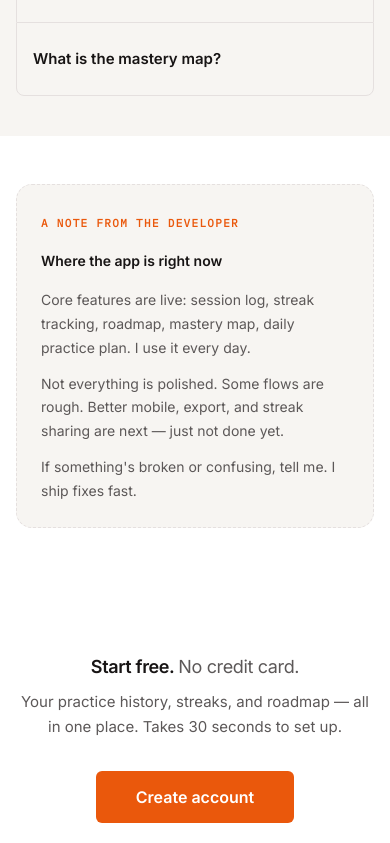
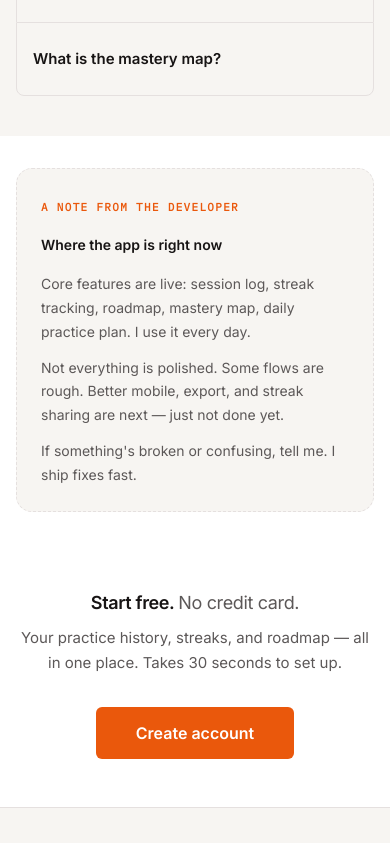
Before and after one commit to rajathbrgowda/guitar-mastery-hub, a React (Vite) app in the folder client/: page / in a window 390 px wide. Shown: the part 5220-6063 px from the top of the page. Built offline with nearby package versions, Linux system fonts and the light colour scheme; no server answers; some icons are missing.

Commit message:
feat(mobile): compress final landing section padding on xs
OpenDevNote: py xs:6→4. CloseCTA: py xs:10→6, sm:14→10.
Reduces scroll depth on small screens.

```diff
--- a/client/src/components/CloseCTA.tsx
+++ b/client/src/components/CloseCTA.tsx
@@ -30,7 +30,7 @@ export default function CloseCTA() {
   return (
     <Box
       id="get-started"
-      sx={{ bgcolor: 'background.default', py: { xs: 10, sm: 14 }, textAlign: 'center' }}
+      sx={{ bgcolor: 'background.default', py: { xs: 6, sm: 10 }, textAlign: 'center' }}
       aria-labelledby="close-cta-heading"
     >
       <Container maxWidth="sm">
--- a/client/src/components/OpenDevNote.tsx
+++ b/client/src/components/OpenDevNote.tsx
@@ -10,7 +10,7 @@ export default function OpenDevNote() {
   return (
     <Box
       id="dev-note"
-      sx={{ bgcolor: 'background.default', py: { xs: 6, sm: 8 } }}
+      sx={{ bgcolor: 'background.default', py: { xs: 4, md: 8 } }}
       aria-labelledby="dev-note-heading"
     >
       <Container maxWidth="sm">
```
